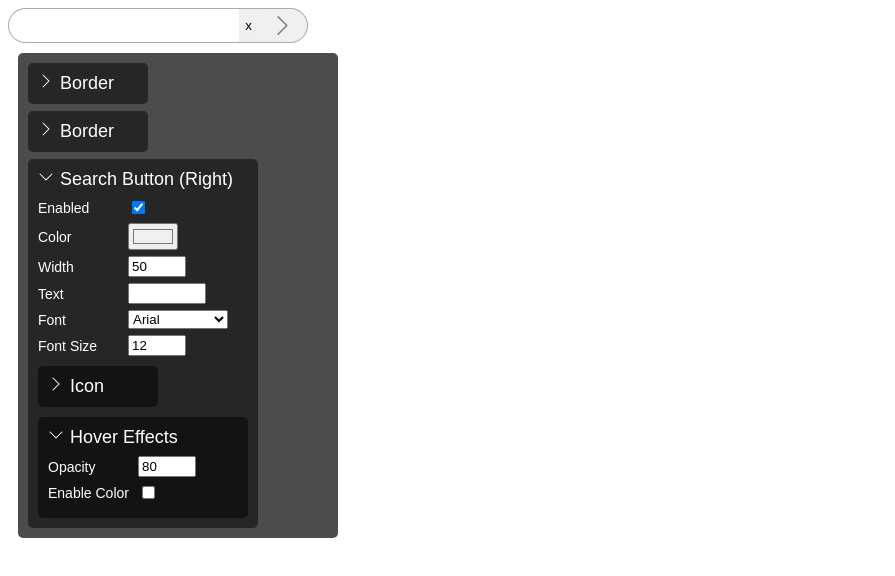
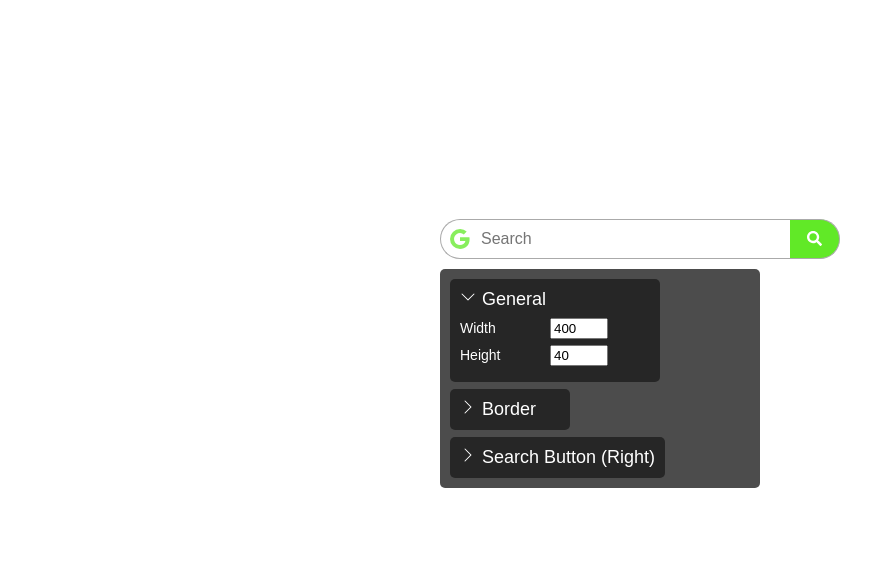
Before and after one commit to MitchCarothers/startspace-a3, a React (Create React App) app: page / in a window 1280 px wide. Shown: the top 576 px of the page, without its empty margins (0-895 px from the left). Built offline with nearby package versions, Linux system fonts and the light colour scheme.

Commit message:
Added search engine selector functionality, continued to refact and add to the search bar customization UI

```diff
--- /dev/null
+++ b/src/Components/Searchbar/EngineSelect.js
@@ -0,0 +1,95 @@
+import { useState } from "react";
+import { BsBing, BsGoogle } from "react-icons/bs";
+import { FaYahoo } from "react-icons/fa";
+import { RiTreeFill } from "react-icons/ri";
+import { SiDuckduckgo } from "react-icons/si";
+
+export default function EngineSelect({properties, setProperties}) {
+    let [isEngineSelectOpen, setIsEngineSelectOpen] = useState(false);
+    let returnValue;
+    let getIcon = (name) => {
+        switch(name) {
+            case "google":
+                return(
+                    <BsGoogle
+                        size={properties.engineSelectIconSize}
+                        color={properties.engineSelectIconColor}
+                        onClick={() => {iconClick(name)}}
+                        className={"engineIcon"}
+                    />
+                );
+            case "duckduckgo":
+                return(
+                    <SiDuckduckgo
+                        size={properties.engineSelectIconSize}
+                        color={properties.engineSelectIconColor}
+                        onClick={() => {iconClick(name)}}
+                        className={"engineIcon"}
+                    />
+                );
+            case "bing":
+                return(
+                    <BsBing
+                        size={properties.engineSelectIconSize}
+                        color={properties.engineSelectIconColor}
+                        onClick={() => {iconClick(name)}}
+                        className={"engineIcon"}
+                    />
+                );
+            case "yahoo":
+                return(
+                    <FaYahoo
+                        size={properties.engineSelectIconSize}
+                        color={properties.engineSelectIconColor}
+                        onClick={() => {iconClick(name)}}
+                        className={"engineIcon"}
+                    />
+                );
+            case "ecosia":
+                return(
+                    <RiTreeFill
+                        size={properties.engineSelectIconSize}
+                        color={properties.engineSelectIconColor}
+                        onClick={() => {iconClick(name)}}
+                        className={"engineIcon"}
+                    />
+                );
+            default:
+                return(<></>);
+        }
+    };
+
+    function iconClick(name) {
+        let result = {...properties};
+        result.currentEngine = name;
+        setProperties(result);
+    };
+
+    if(isEngineSelectOpen) {
+        returnValue = (
+            <div className="engineSelect">
+                {getIcon(properties.currentEngine)}
+                {properties.currentEngine !== "google" && getIcon("google")}
+                {properties.currentEngine !== "duckduckgo" && getIcon("duckduckgo")}
+                {properties.currentEngine !== "bing" && getIcon("bing")}
+                {properties.currentEngine !== "yahoo" && getIcon("yahoo")}
+                {properties.currentEngine !== "ecosia" && getIcon("ecosia")}
+            </div>
+        );
+    } else if (!isEngineSelectOpen) {
+        returnValue = (
+            <>{getIcon(properties.currentEngine)}</>
+        );
+    }
+    return(
+        <div className="engineSelectContainer">
+            <button
+                onClick={() => {setIsEngineSelectOpen(!isEngineSelectOpen)}}
+                type="button"
+                className="engineSelectButton"
+            >
+                {returnValue}
+            </button>
+        </div>
+    );
+};
--- /dev/null
+++ b/src/Components/Searchbar/SearchIcon.js
@@ -0,0 +1,44 @@
+import { BsArrowRight, BsCaretRight, BsCaretRightFill, BsChevronRight } from "react-icons/bs";
+import { FaAngleDoubleRight, FaFrog, FaHandPointRight, FaSearch, FaSeedling } from "react-icons/fa";
+import { FaRightLong } from "react-icons/fa6";
+
+export default function SearchIcon({properties}) {
+    return(
+      <>
+      {properties.isRightSearchIconEnabled &&
+        <>
+        {properties.rightSearchIcon === "simple" &&
+          <FaSearch size={properties.rightSearchIconSize} color={properties.rightSearchIconColor}/>
+        }
+        {properties.rightSearchIcon === "modern" &&
+          <BsChevronRight size={properties.rightSearchIconSize} color={properties.rightSearchIconColor}/>
+        }
+        {properties.rightSearchIcon === "arrow" &&
+          <BsArrowRight size={properties.rightSearchIconSize} color={properties.rightSearchIconColor}/>
+        }
+        {properties.rightSearchIcon === "caret" &&
+          <BsCaretRight size={properties.rightSearchIconSize} color={properties.rightSearchIconColor}/>
+        }
+        {properties.rightSearchIcon === "caret-solid" &&
+          <BsCaretRightFill size={properties.rightSearchIconSize} color={properties.rightSearchIconColor}/>
+        }
+        {properties.rightSearchIcon === "hand-right" &&
+          <FaHandPointRight size={properties.rightSearchIconSize} color={properties.rightSearchIconColor}/>
+        }
+        {properties.rightSearchIcon === "fat-arrow" &&
+          <FaRightLong size={properties.rightSearchIconSize} color={properties.rightSearchIconColor}/>
+        }
+        {properties.rightSearchIcon === "double-angle" &&
+          <FaAngleDoubleRight size={properties.rightSearchIconSize} color={properties.rightSearchIconColor}/>
+        }
+        {properties.rightSearchIcon === "seedling" &&
+          <FaSeedling size={properties.rightSearchIconSize} color={properties.rightSearchIconColor}/>
+        }
+        {properties.rightSearchIcon === "frog" &&
+          <FaFrog size={properties.rightSearchIconSize} color={properties.rightSearchIconColor}/>
+        }
+        </>
+      }
+      </>
+    );
+  }
--- a/src/Components/Searchbar/Searchbar.js
+++ b/src/Components/Searchbar/Searchbar.js
@@ -4,49 +4,49 @@ import styleManagerService from "../../Services/styleManager";
 import UI from "./UI.js";
 import stylesJson from "./styles.json"
 import propertiesJson from "./properties.json";
-import { BsArrowRight, BsCaretRight, BsCaretRightFill, BsChevronRight, BsSearch } from "react-icons/bs";
+import { BsX } from "react-icons/bs";
+import EngineSelect from "./EngineSelect.js";
+import SearchIcon from "./SearchIcon.js";
 
 let styleManager = new styleManagerService({}, "searchbar");
 export default function Searchbar() {
+  let [searchValue, setSearchValue] = useState("");
   let [properties, setProperties] = useState(propertiesJson);
   let [styles, setStyles] = useState(stylesJson);
   styleManager.updateStyles(styles);
 
-  let rightSearchIcon = () => {
-    return(
-      <>
-      {properties.isRightSearchIconEnabled &&
-        <>
-        {properties.rightSearchIcon === "simple" &&
-          <BsSearch size={properties.rightSearchIconSize} color={properties.rightSearchIconColor}/>
-        }
-        {properties.rightSearchIcon === "modern" &&
-          <BsChevronRight size={properties.rightSearchIconSize} color={properties.rightSearchIconColor}/>
-        }
-        {properties.rightSearchIcon === "arrow" &&
-          <BsArrowRight size={properties.rightSearchIconSize} color={properties.rightSearchIconColor}/>
-        }
-        {properties.rightSearchIcon === "caret" &&
-          <BsCaretRight size={properties.rightSearchIconSize} color={properties.rightSearchIconColor}/>
-        }
-        {properties.rightSearchIcon === "caret-solid" &&
-          <BsCaretRightFill size={properties.rightSearchIconSize} color={properties.rightSearchIconColor}/>
-        }
-        </>
-      }
-      </>
+  function search(event) {
+    event.preventDefault();
+    let target = properties.isOpenNewTab ? "_blank" : "_self";
+    window.open(
+      `${properties["searchEngines"][properties.currentEngine]}${searchValue}`, target
     );
   }
 
   return(
     <>
       <form className="searchForm">
-        <input className="searchText"></input>
-        <button>x</button>
+        <EngineSelect
+          properties={properties}
+          setProperties={setProperties}
+        />
+        <input
+          placeholder={properties.placeholderText}
+          className="searchText"
+          value={searchValue}
+          onChange={(e) => { setSearchValue(e.target.value) }}
+        />
+        {searchValue !== "" &&
+        <div className="searchCancel">
+          <button onClick={() => {setSearchValue("")}} className={"searchCancelButton"} type="button">
+            <BsX size={"20"}/>
+          </button>
+        </div>
+        }
         {properties.isRightSearchEnabled &&
-          <button className="searchButtonRight">
+          <button className="searchButtonRight" type="submit" onClick={search}>
             {properties.rightSearchText}
-            {rightSearchIcon()}
+            <SearchIcon properties={properties}/>
           </button>
         }
       </form>
--- a/src/Components/Searchbar/UI.js
+++ b/src/Components/Searchbar/UI.js
@@ -1,39 +1,55 @@
-// Yes, it's confusing, yes, it is a mess.
-// But believe it or not, this is actually the easiest way to make a
-// customization UI. Since each CSS property is unique, there just isn't
-// a way to create a standardized component for any of these things.
-// And there isn't really a way to automate it, trust me, I've tried
-// for quite some time...
-//
-// Although I got close, there is just too many unforseeable circumstances
-// regarding all the quirks of HTML interacting with CSS
-
 import { useState } from "react";
-import { BsChevronDown, BsChevronRight, BsSearch } from "react-icons/bs";
 import removeUnit from "../../Services/unitConverter";
 import Dropdown from "../UI/Dropdown";
 import Property from "../UI/Property";
 
 export default function UI({styles, setStyles, properties, setProperties}) {
   let [isBorderOpen, setIsBorderOpen] = useState(false);
-  let [isRightSearchOpen, setIsRightSearchOpen] = useState(true);
+  let [isRightSearchOpen, setIsRightSearchOpen] = useState(false);
   let [isRightSearchIconOpen, setIsRightSearchIconOpen] = useState(false);
-  let [isRightSearchHoverOpen, setIsRightSearchHoverOpen] = useState(true);
-
-  function toggle(getter, setter) {
-    setter(!getter);
-  };
-
-  let chevrons = (condition) => {
-    if(condition) {
-      return(<BsChevronDown />)
-    } else if (!condition) {
-      return(<BsChevronRight />)
-    }
-  }
+  let [isRightSearchHoverOpen, setIsRightSearchHoverOpen] = useState(false);
+  let [isGeneralOpen, setIsGeneralOpen] = useState(true);
 
   return(
     <div className="ui">
+      <Dropdown
+        state={isGeneralOpen}
+        setter={setIsGeneralOpen}
+        label={"General"}
+        content={
+          <>
+          <Property
+            label={"Width"}
+            type={"number"}
+            value={removeUnit(styles[".searchForm"]["width"])}
+            min={"1"}
+            max={"1800"}
+            action={(e) => {
+              let result = {...styles};
+              if(parseInt(e.target.value) >= parseInt(e.target.max)) {e.target.value = e.target.max};
+              if(parseInt(e.target.value) < parseInt(e.target.min)) {e.target.value = e.target.min};
+              result[".searchForm"]["width"] = `${e.target.value}px`;
+              setStyles(result);
+            }}
+          />
+          <Property
+            label={"Height"}
+            type={"number"}
+            value={removeUnit(styles[":root"]["--searchHeight"])}
+            min={"1"}
+            max={"500"}
+            action={(e) => {
+              let result = {...styles};
+              if(parseInt(e.target.value) >= parseInt(e.target.max)) {e.target.value = e.target.max};
+              if(parseInt(e.target.value) < parseInt(e.target.min)) {e.target.value = e.target.min};
+              result[":root"]["--searchHeight"] = `${e.target.value}px`;
+              setStyles(result);
+            }}
+          />
+          </>
+        }
+      />
+
       {/* BORDER */}
       <Dropdown
         state={isBorderOpen}
@@ -62,79 +78,59 @@ export default function UI({styles, setStyles, properties, setProperties}) {
             action={(e) => {
               let result = {...styles};
               if(parseInt(e.target.value) >= parseInt(e.target.max)) {e.target.value = e.target.max};
+              if(e.target.value > result[".searchForm > :first-child"]["border-width"]) {
+                result[":root"]["--engineOffset"] = (`${parseInt(removeUnit(result[":root"]["--engineOffset"])) + 2}px`)
+              } else if (e.target.value < result[".searchForm > :first-child"]["border-width"]) {
+                result[":root"]["--engineOffset"] = (`${parseInt(removeUnit(result[":root"]["--engineOffset"])) - 2}px`)
+              }
+              if (e.target.value == 0) {
+                result[":root"]["--engineOffset"] = (`0px`)
+              }
               result[".searchForm > :first-child"]["border-width"] = `${e.target.value}px`;
               result[".searchForm > :last-child"]["border-width"] = `${e.target.value}px`;
               result[".searchForm > :not(:first-child):not(:last-child)"]["border-width"] = `${e.target.value}px`;
               setStyles(result);
             }}
           />
-          </>
-        }
-      />
-      <div className="dropdown">
-        <div onClick={() => {toggle(isBorderOpen, setIsBorderOpen)}}>
-          {chevrons(isBorderOpen)}
-          <span className="label" >Border</span>
-        </div>
-        {isBorderOpen &&
-          <div className="propertyContainer">
-            <div className="property">
-              <span>Color</span>
-              <input
-                type="color"
-                className="color"
-                value={styles[".searchForm > :first-child"]["border-color"]}
-                onChange={(e) => {
-                  let result = {...styles};
-                  result[".searchForm > :first-child"]["border-color"] = e.target.value;
-                  result[".searchForm > :last-child"]["border-color"] = e.target.value;
-                  result[".searchForm > :not(:first-child):not(:last-child)"]["border-color"] = e.target.value;
-                  setStyles(result);
-                }}
-              />
-            </div>
-            <div className="property">
-              <span>Width</span>
-              <input
-                className="number"
-                type="number"
-                min="0"
-                max="20"
-                value={removeUnit(styles[".searchForm > :first-child"]["border-width"])}
-                onChange={(e) => {
-                  let result = {...styles};
-                  if(parseInt(e.target.value) >= parseInt(e.target.max)) {e.target.value = e.target.max};
-                  result[".searchForm > :first-child"]["border-width"] = `${e.target.value}px`;
-                  result[".searchForm > :last-child"]["border-width"] = `${e.target.value}px`;
-                  result[".searchForm > :not(:first-child):not(:last-child)"]["border-width"] = `${e.target.value}px`;
-                  setStyles(result);
-                }}
-              />
-            </div>
-            <div className="property">
-              <span>Style</span>
-              <select
+          <Property
+            label={"Style"}
+            type={"select"}
             value={styles[".searchForm > :first-child"]["border-style"]}
-                onChange={(e) => {
+            action={(e) => {
               let result = {...styles};
               result[".searchForm > :first-child"]["border-style"] = e.target.value;
               result[".searchForm > :last-child"]["border-style"] = e.target.value;
               result[".searchForm > :not(:first-child):not(:last-child)"]["border-style"] = e.target.value;
               setStyles(result);
             }}
-              >
+            options={
+              <>
               <option value="solid">Solid</option>
               <option value="inset">Inset</option>
               <option value="outset">Outset</option>
               <option value="double">Double</option>
               <option value="none">None</option>
-              </select>
-            </div>
-          </div>
+              </>
             }
-      </div>
+          />
+          <Property
+            label={"Radius"}
+            type={"number"}
+            value={removeUnit(styles[".searchForm > :first-child"]["border-top-left-radius"])}
+            action={(e) => {
+              let result = {...styles};
+              result[".searchForm > :first-child"]["border-top-left-radius"] = `${e.target.value}px`;
+              result[".searchForm > :first-child"]["border-bottom-left-radius"] = `${e.target.value}px`;
+              result[".searchForm > :last-child"]["border-top-right-radius"] = `${e.target.value}px`;
+              result[".searchForm > :last-child"]["border-bottom-right-radius"] = `${e.target.value}px`;
+              setStyles(result);
+            }}
+          />
+          </>
+        }
+      />
 
-      {/* Right Search Button */}
+      {/* RIGHT SEARCH BUTTON */}
       <Dropdown
         state={isRightSearchOpen}
         setter={setIsRightSearchOpen}
@@ -221,7 +217,17 @@ export default function UI({styles, setStyles, properties, setProperties}) {
               setStyles(result);
             }}
           />
-          {/* Icon (Right Search Button) */}
+          <Property
+            label={"Font Color"}
+            type={"color"}
+            value={styles[".searchButtonRight"]["color"]}
+            action={(e) => {
+              let result = {...styles};
+              result[".searchButtonRight"]["color"] = e.target.value;
+              setStyles(result);
+            }}
+          />
+          {/* ICON (RIGHT SEARCH BUTTON) */}
           <Dropdown
             state={isRightSearchIconOpen}
             setter={setIsRightSearchIconOpen}
@@ -255,6 +261,11 @@ export default function UI({styles, setStyles, properties, setProperties}) {
                   <option value="arrow">Arrow</option>
                   <option value="caret">Caret</option>
                   <option value="caret-solid">Caret Solid</option>
+                  <option value="hand-right">Hand Right</option>
+                  <option value="fat-arrow">Fat Arrow</option>
+                  <option value="double-angle">Double Angle</option>
+                  <option value="seedling">Seedling</option>
+                  <option value="frog">Frog</option>
                   <option value="none">None</option>
                   </>
                 }
@@ -286,7 +297,7 @@ export default function UI({styles, setStyles, properties, setProperties}) {
               </>
             }
           />
-          {/* Hover Effects (Right Search Button) */}
+          {/* HOVER EFFECTS (RIGHT SEARCH BUTTON) */}
           <Dropdown
             state={isRightSearchHoverOpen}
             setter={setIsRightSearchHoverOpen}
--- a/src/Components/Searchbar/properties.json
+++ b/src/Components/Searchbar/properties.json
@@ -1,9 +1,21 @@
 {
     "isRightSearchEnabled": true,
     "rightSearchText": "",
-    "rightSearchIcon": "modern",
-    "rightSearchIconSize": "23",
-    "rightSearchIconColor": "#7d7d7d",
+    "rightSearchIcon": "simple",
+    "rightSearchIconSize": "15",
+    "rightSearchIconColor": "#FFFFFF",
     "isRightSearchIconEnabled": true,
-    "isRightSearchHoverColor": false
+    "isRightSearchHoverColor": false,
+    "placeholderText": "Search",
+    "engineSelectIconSize": "20",
+    "engineSelectIconColor": "#61e927",
+    "currentEngine": "google",
+    "searchEngines": {
+        "google": "https://www.google.com/search?q=",
+        "duckduckgo": "https://www.duckduckgo.com/?q=",
+        "bing": "https://www.bing.com/search?q=",
+        "yahoo": "https://search.yahoo.com/search?p=",
+        "ecosia": "https://www.ecosia.org/search?q="
+    },
+    "isOpenNewTab": true
 }
--- a/src/Components/Searchbar/styles.css
+++ b/src/Components/Searchbar/styles.css
@@ -3,12 +3,12 @@
   color: white;
   font-family: Arial;
   padding: 10px;
-  margin: 10px;
   width: 300px;
   border-radius: 5px;
   display: flex;
   flex-direction: column;
   gap: 7px;
+  margin: 10px 0px;
 }
 
 .dropdown {
--- a/src/Components/Searchbar/styles.json
+++ b/src/Components/Searchbar/styles.json
@@ -1,4 +1,9 @@
 {
+    ":root":  {
+        "--searchHeight": "40px",
+        "--engineOffset": "2px",
+        "--engineSearchHeight": "calc(var(--searchHeight) - 42px - var(--engineOffset))"
+    },
     ".searchForm > :first-child": {
         "border-style": "solid",
         "border-right-style": "none",
@@ -24,26 +29,87 @@
     },
     ".searchForm": {
         "display": "flex",
-        "width": "300px",
-        "height": "35px"
+        "width": "400px",
+        "height": "var(--searchHeight)"
     },
     ".searchText": {
         "flex": "1",
-        "padding": "0px 10px",
         "font-size": "16px",
-        "outline": "none"
+        "outline": "none",
+        "min-width": "10px"
     },
     ".searchButtonRight": {
-        "background-color": "#F0F0F0",
+        "background-color": "#61e927",
         "width": "50px",
         "display": "flex",
         "align-items": "center",
         "justify-content": "center",
         "font-family": "arial",
-        "font-size": "12px"
+        "font-size": "12px",
+        "color": "#000000"
     },
     ".searchButtonRight:hover": {
         "opacity": "80%",
         "background-color": ""
+    },
+    ".searchCancel": {
+        "display": "flex",
+        "align-items": "center",
+        "justify-content": "center",
+        "background-color": "rgb(0,0,0,0)",
+        "padding-right": "5px"
+    },
+    ".searchCancelButton": {
+        "display": "flex",
+        "align-items": "center",
+        "justify-content": "center",
+        "background-color": "rgb(0,0,0,0)",
+        "border": "none",
+        "border-radius": "40px",
+        "width": "28px",
+        "height": "28px"
+    },
+    ".searchCancelButton:hover": {
+        "background-color": "rgb(0,0,0,.1)"
+    },
+    ".engineSelectContainer": {
+        "border": "none"
+    },
+    ".engineSelectButton": {
+        "position": "relative",
+        "width": "38px",
+        "background-color": "transparent",
+        "display": "flex",
+        "justify-content": "center",
+        "align-items": "start",
+        "margin-top": "calc(var(--engineSearchHeight) / 2)",
+        "border": "none"
+    },
+    ".engineSelectButton > .engineIcon": {
+        "margin": "10px 0px"
+    },
+    ".engineSelect": {
+        "width": "28px",
+        "display": "flex",
+        "align-items": "center",
+        "justify-content": "center",
+        "flex-direction": "column",
+        "gap": "10px",
+        "background-color": "rgb(2,0,0,0)",
+        "padding": "10px",
+        "border-radius": "30px",
+        "border": "none"
+    },
+    ".engineIcon": {
+        "opacity": "75%"
+    },
+    ".engineIcon:hover": {
+        "opacity": "100%"
+    },
+    "body": {
+        "display": "flex",
+        "align-items": "center",
+        "justify-content": "center",
+        "height": "700px"
     }
 }
```
Lines whose indentation alone changed are shown as unchanged.
